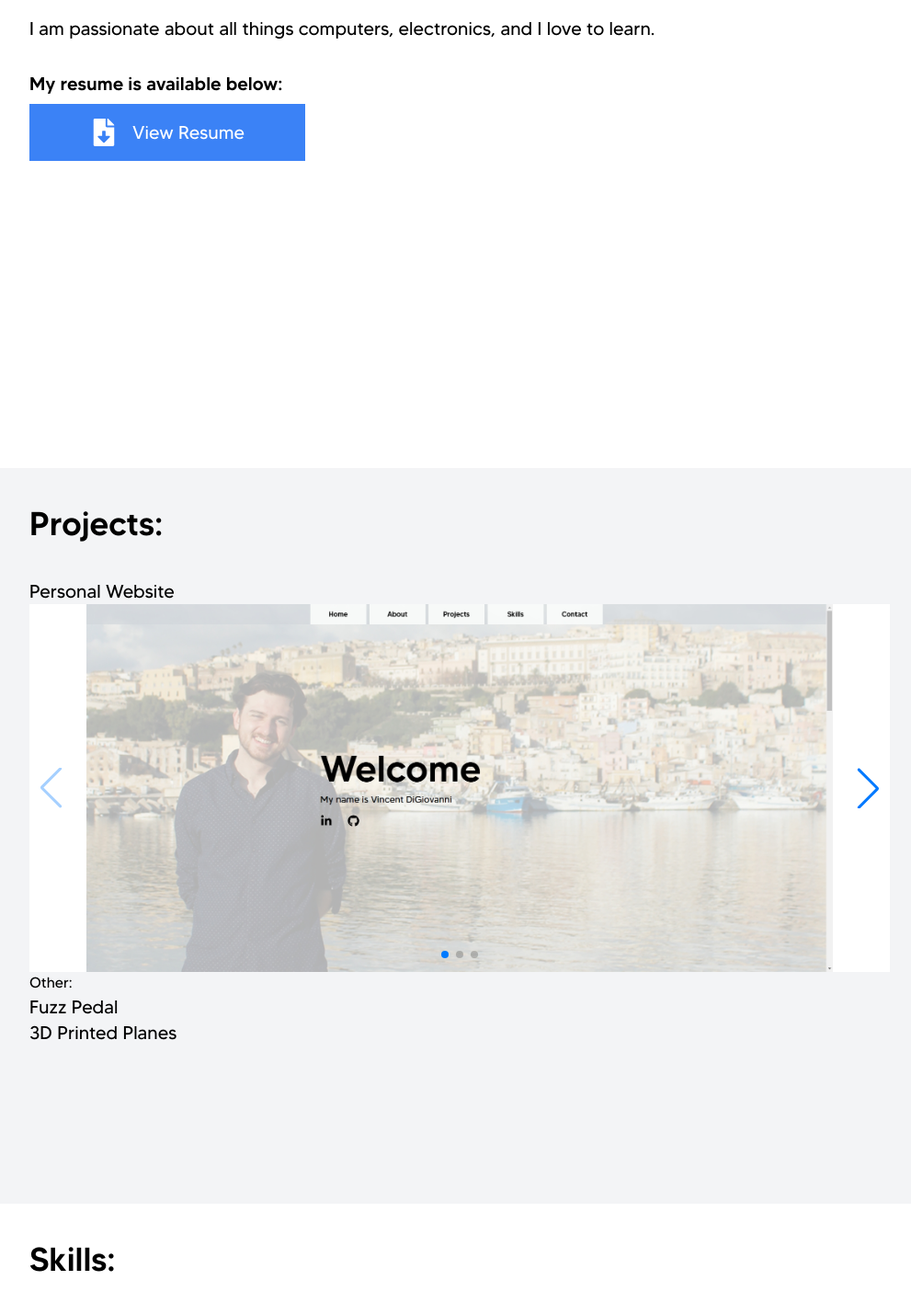
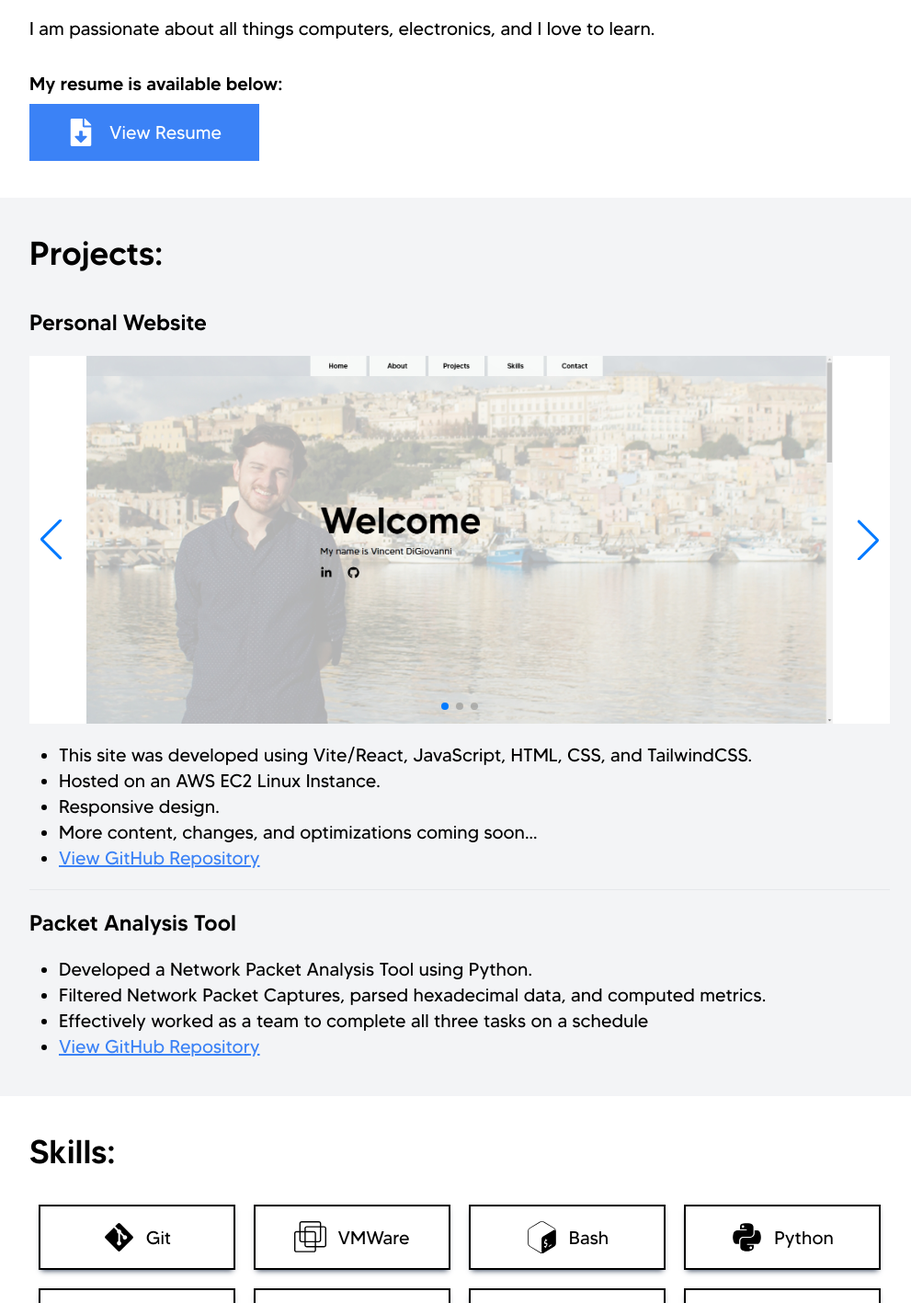
Before and after one commit to vdigi00/vincentdigi-site, a React (Vite) app: page / in a window 1280 px wide. Shown: the part 1091-2508 px from the top of the page at 92% size, without its empty margins (140-1131 px from the left). Built offline with nearby package versions, Linux system fonts and the light colour scheme.

Commit message:
Added projects content, lazy image loading, etc

```diff
--- a/src/components/About.jsx
+++ b/src/components/About.jsx
@@ -3,7 +3,7 @@ import { FaFileDownload } from "react-icons/fa";
 
 const About = () => {
     return (
-        <div id='about' className='min-h-[50em] cursor-default'>
+        <div id='about' className='mb-10 cursor-default'>
             <div className='max-w-[1000px] m-auto px-8'>
                 <h1 data-aos='fade-right'>About Me:</h1>
                 <div data-aos='fade-right' data-aos-delay='500' className='text-xl'>
@@ -12,7 +12,7 @@ const About = () => {
                     <p className='pt-4'>My concentration focuses on Networking, specifically Network Services & Protocols, Routing and Switching, Wireless Networking, and Network Design and Performance.</p>
                     <p className='pt-4'>I am passionate about all things computers, electronics, and I love to learn.</p>
                     <h3 className='pt-8 text-xl font-MADE-TOMMY-Medium'>My resume is available below:</h3>
-                    <a className='bg-blue-500 text-white min-w-[150px] max-w-[300px] min-h-[50px] py-4 my-2 flex justify-center items-center hover:bg-blue-800 ease-in duration-100' href='/files/DiGiovanniV-Resume-2024.pdf'>
+                    <a className='bg-blue-500 text-white min-w-[200px] max-w-[250px] min-h-[50px] py-4 my-2 flex justify-center items-center hover:bg-blue-800 ease-in duration-100' href='/files/DiGiovanniV-Resume-2024.pdf'>
                         <FaFileDownload size={30}/>
                         <span className='pl-4'>View Resume</span>
                     </a>
--- a/src/components/Hero.jsx
+++ b/src/components/Hero.jsx
@@ -4,7 +4,7 @@ import { FaLinkedinIn, FaGithub } from 'react-icons/fa'
 const Hero = () => {
     return (
         <div id='home'>
-            <img className='w-full h-screen object-cover' src='/images/cover.jpg' alt='Space Background'></img>
+            <img className='w-full h-screen object-cover' src='/images/cover.jpg' alt='Space Background' loading=" lazy" />
             <div className='w-full h-screen absolute top-0 left-0 bg-white/70 cursor-default'>
                 <div className='flex max-w-[700px] m-auto h-full w-full flex-col justify-center lg:items-start items-center'>
                     <h1 data-aos='fade-right' className='lg:text-8xl md:text-7xl text-6xl p-0'>Welcome</h1>
--- a/src/components/Nav.jsx
+++ b/src/components/Nav.jsx
@@ -25,9 +25,9 @@ const Nav = () => {
                         <a onClick={ handleNav } class='mobile-nav' href='#skills'>
                             Skills
                         </a>
-                        <a onClick={ handleNav } class='mobile-nav' href='#contact'>
+                        {/*<a onClick={ handleNav } class='mobile-nav' href='#contact'>
                             Contact
-                        </a>
+                        </a>*/}
                     </div>
                 )
                 : (
@@ -44,9 +44,9 @@ const Nav = () => {
                         <a class='desktop-nav' href='#skills'>
                             Skills
                         </a>
-                        <a class='desktop-nav' href='#contact'>
+                        {/*<a class='desktop-nav' href='#contact'>
                             Contact
-                        </a>
+                        </a>*/}
                     </nav>
                 )
             }
--- a/src/components/Projects.jsx
+++ b/src/components/Projects.jsx
@@ -2,29 +2,40 @@ import React from 'react';
 
 const Projects = () => {
     return (
-        <div id='projects' className='bg-gray-100 min-h-[50em] cursor-default'>
+        <div id='projects' className='bg-gray-100 cursor-default'>
             <div className='max-w-[1000px] m-auto px-8'>
                 <h1 data-aos='fade-right' data-aos-delay='500'>Projects:</h1>
                 <div className='text-xl'>
-                    <h3>Personal Website</h3>
-                    <swiper-container navigation='true' pagination='true'>
-                        <swiper-slide><img src='/images/projects/web1.jpg' alt='Personal Website, Desktop Home Screen'></img></swiper-slide>
-                        <swiper-slide><img src='/images/projects/web2.jpg' alt='Personal Website, Mobile Responsiveness, Home Screen'></img></swiper-slide>
-                        <swiper-slide><img src='/images/projects/web3.jpg' alt='Personal Website, Mobile Responsiveness, Navigation menu'></img></swiper-slide>
+                    <h3 className='text-2xl mb-5 font-MADE-TOMMY-Medium'>Personal Website</h3>
+                    <swiper-container navigation='true' pagination='true' speed='500' loop='true'>
+                        <swiper-slide><img src='/images/projects/web1.jpg' alt='Personal Website, Desktop Home Screen' loading="lazy" /></swiper-slide>
+                        <swiper-slide><img src='/images/projects/web2.jpg' alt='Personal Website, Mobile Responsiveness, Home Screen' loading="lazy" /></swiper-slide>
+                        <swiper-slide><img src='/images/projects/web3.jpg' alt='Personal Website, Mobile Responsiveness, Navigation menu' loading="lazy" /></swiper-slide>
                     </swiper-container>
+                    <ul className='my-5 ml-8 list-disc'>
+                        <li>This site was developed using Vite/React, JavaScript, HTML, CSS, and TailwindCSS.</li>
+                        <li>Hosted on an AWS EC2 Linux Instance.</li>
+                        <li>Responsive design.</li>
+                        <li>More content, changes, and optimizations coming soon...</li>
+                        <li><a className='text-blue-500 underline' href='https://github.com/vdigi00/vincentdigi-site'>View GitHub Repository</a></li>
+                    </ul>
                 </div>
-                <h2>Other:</h2>
-                <div className='text-xl'>
+                <hr />
+                <div className='text-xl pb-5'>
+                    <h3 className='text-2xl my-5 font-MADE-TOMMY-Medium'>Packet Analysis Tool</h3>
+                    <ul className='my-5 ml-8 list-disc'>
+                        <li>Developed a Network Packet Analysis Tool using Python.</li>
+                        <li>Filtered Network Packet Captures, parsed hexadecimal data, and computed metrics.</li>
+                        <li>Effectively worked as a team to complete all three tasks on a schedule</li>
+                        <li><a className='text-blue-500 underline' href='https://github.com/vdigi00/PacketAnalysis'>View GitHub Repository</a></li>
+                    </ul>
+                </div>
+                {/*<div className='text-xl'>
                     <h3>Fuzz Pedal</h3>
-                    <div>
-                    </div>
                 </div>
                 <div className='text-xl'>
                     <h3>3D Printed Planes</h3>
-                    <div>
-
-                    </div>
-                </div>
+                </div>*/}
             </div>
         </div>
     )
--- a/src/components/Skills.jsx
+++ b/src/components/Skills.jsx
@@ -102,7 +102,7 @@ const Skills = () => {
                     </div>
                     <div data-aos='fade-in'>
                         <div class='skills-item'>
-                            <img src='/images/printer.svg' className='w-9 h-auto'></img>
+                            <img src='/images/printer.svg' className='w-9 h-auto' loading=" lazy" />
                             <span className='pl-3'>3D Printing</span>
                         </div>
                     </div>
```
